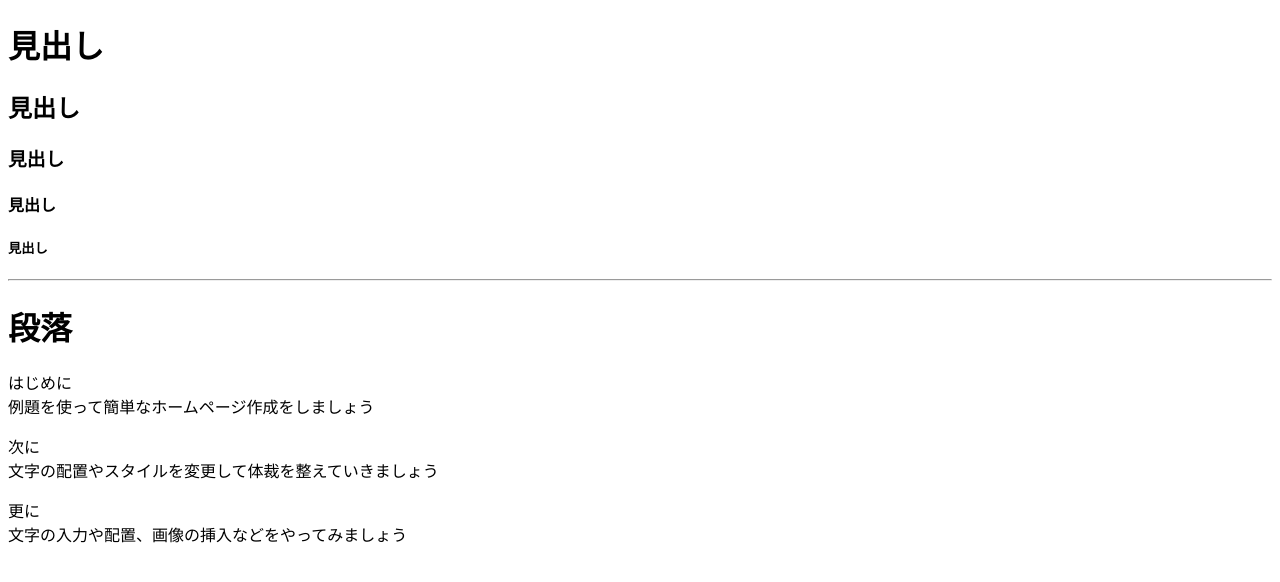
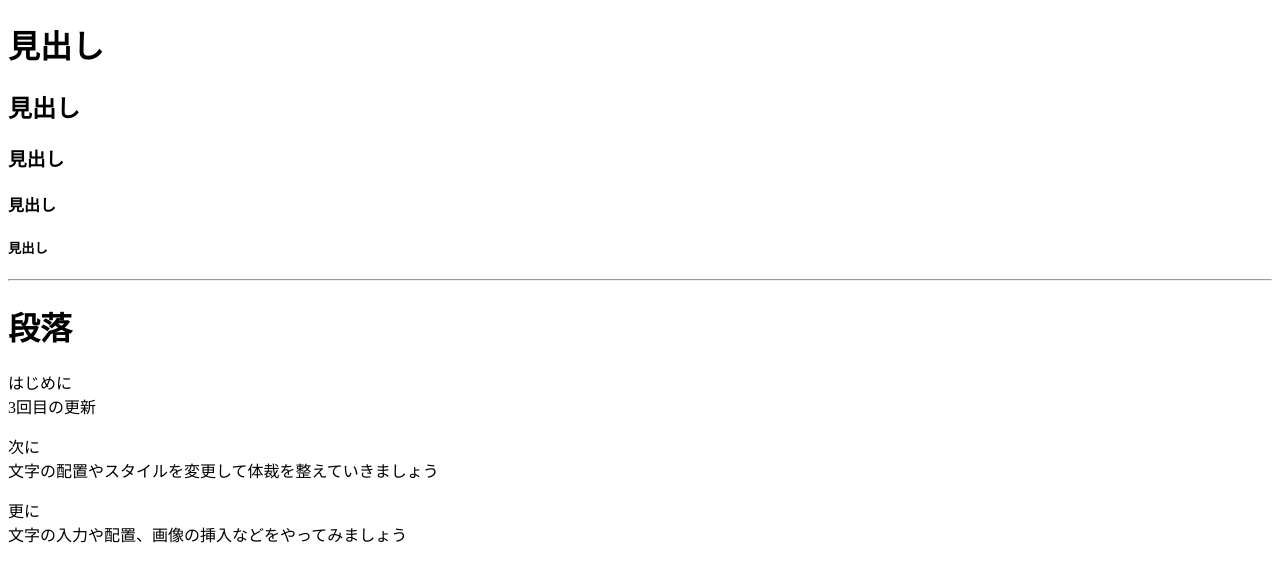
Before and after one commit to repaiz/test_repository, a plain HTML site: page index.html in a window 1280 px wide. Drawn offline with Linux system fonts and the light colour scheme.

Commit message:
三度目のコミット

```diff
--- a/index.html
+++ b/index.html
@@ -20,7 +20,7 @@
 
 	<p>
 		はじめに<br>
-		例題を使って簡単なホームページ作成をしましょう
+		3回目の更新
 	</p>
 
 	<p>
```
